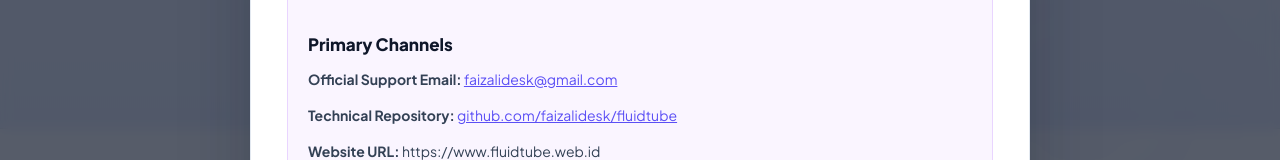
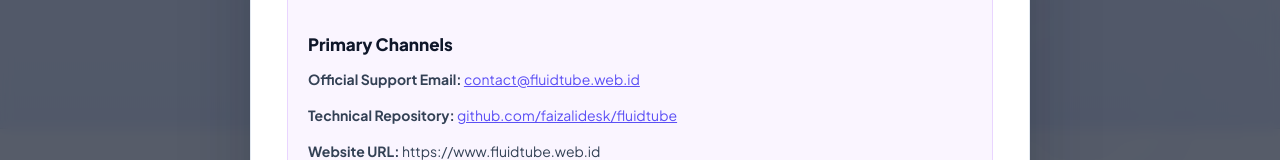
Before and after one commit to faizalidesk/fluidtube, a React (Vite) app in the folder frontend/: page / in a window 1280 px wide. Both pictures are taken after a click on the button "Contact Us". Shown: the part 5425-5585 px from the top of the page. Built offline with nearby package versions, Linux system fonts and the light colour scheme; no server answers.

Commit message:
privacy: replace personal email with generic domain contact in policies and schema

```diff
--- a/frontend/index.html
+++ b/frontend/index.html
@@ -129,7 +129,7 @@
       ],
       "contactPoint": {
         "@type": "ContactPoint",
-        "email": "faizalidesk@gmail.com",
+        "email": "contact@fluidtube.web.id",
         "contactType": "Customer Support"
       }
     }
--- a/frontend/src/components/PolicyModal.jsx
+++ b/frontend/src/components/PolicyModal.jsx
@@ -130,7 +130,7 @@
       <div className="policy-contact-box">
         <p><strong>Platform:</strong> FluidTube Media Utility</p>
         <p><strong>Official Website:</strong> https://www.fluidtube.web.id</p>
-        <p><strong>Primary Support & Compliance:</strong> faizalidesk@gmail.com</p>
+        <p><strong>Primary Support & Compliance:</strong> contact@fluidtube.web.id</p>
         <p><strong>Response Timeframe:</strong> Within 24–48 business hours</p>
       </div>
     </article>
@@ -226,7 +226,7 @@
       <h3>5. Contact for Privacy Inquiries</h3>
       <p>
         For inquiries regarding our privacy standards or data protection practices,
-        please contact: <strong>faizalidesk@gmail.com</strong>.
+        please contact: <strong>contact@fluidtube.web.id</strong>.
       </p>
     </article>
   );
@@ -302,7 +302,7 @@
         <h3>Primary Channels</h3>
         <p>
           <strong>Official Support Email:</strong>{" "}
-          <a href="mailto:faizalidesk@gmail.com">faizalidesk@gmail.com</a>
+          <a href="mailto:contact@fluidtube.web.id">contact@fluidtube.web.id</a>
         </p>
         <p>
           <strong>Technical Repository:</strong>{" "}
@@ -360,7 +360,7 @@
       </p>
       <div className="policy-contact-box">
         <p><strong>Designated Agent:</strong> FluidTube Compliance Desk</p>
-        <p><strong>Email:</strong> faizalidesk@gmail.com</p>
+        <p><strong>Email:</strong> contact@fluidtube.web.id</p>
         <p>
           <strong>Required Details:</strong> URL of the copyrighted work, evidence
           of ownership, and your contact statement.
```
